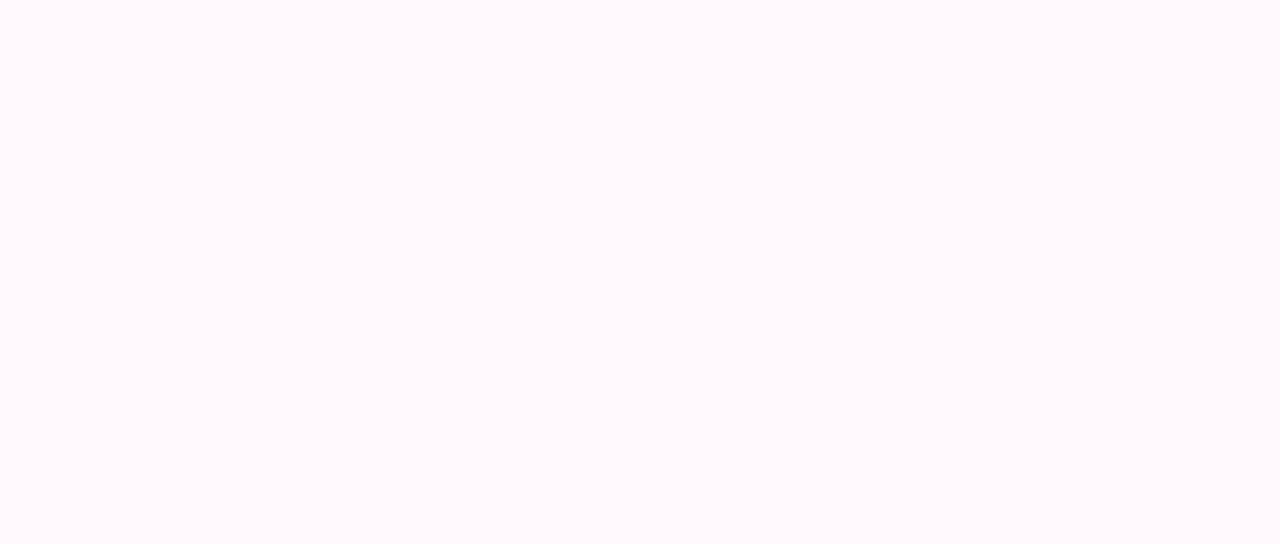
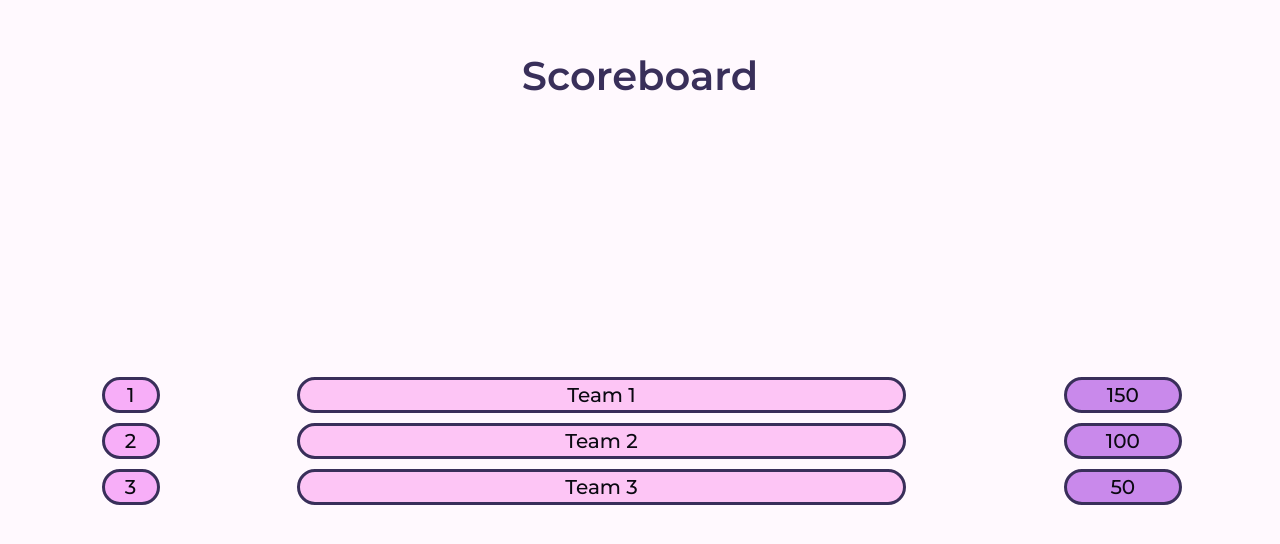
Before and after one commit to hoangm960/trivia_scoring, a React (Create React App) app: page /scoreboard in a window 1280 px wide. Shown: the part 102-646 px from the top of the page. Built offline with nearby package versions, Linux system fonts and the light colour scheme; no server answers; the database is empty; the HTML template or start-up script is replaced by a standard one.

Commit message:
add getScoreboard

```diff
--- a/src/App.js
+++ b/src/App.js
@@ -14,6 +14,7 @@
         <Route exact path="/" component={LoginPage } />
         <Route path="/game_team" component={TeamPage} />
         <Route path="/game_over" component={GameOver} />
+        <Route path="/scoreboard" component={Scoreboard} />
       </Switch>
     </Router>
   );
--- a/src/pages/scoreboard.jsx
+++ b/src/pages/scoreboard.jsx
@@ -1,7 +1,31 @@
-import React from 'react';
+import React, { useEffect } from 'react';
 import './style/scoreboard.css';
+import { onSnapshot, collection, query } from 'firebase/firestore';
+import { db } from '../firebase';
 
 function Scoreboard() {
+
+	const getScoreboard = async () => {
+		const teamRef = query(collection(db, "teams"));
+		onSnapshot(teamRef, (docs) => {
+			const teams = [];
+			docs.forEach((doc) => {
+				teams.push(doc.data());
+			});
+			const sortedTeams = teams.sort((a, b) => {
+				return b.score - a.score;
+			}).map((team) => {
+				return { name: team.name, score: team.score };
+			});
+			console.log(sortedTeams);
+			return sortedTeams;
+		});
+	}
+
+	useEffect(() => {
+		getScoreboard();
+	}, []);
+
 	return (
 		<div className="container">
 			<div className="scoreboard-title">Scoreboard</div>
@@ -26,4 +50,5 @@
 	);
 }
 
+
 export default Scoreboard;
--- a/src/pages/style/scoreboard.css
+++ b/src/pages/style/scoreboard.css
@@ -52,7 +52,7 @@
 }
 
 .team-info-text {
-    color: var(--Black, #0B0912);
+    color: var(--black, #0B0912);
     text-align: center;
     font-family: Montserrat;
     font-size: 1.25rem;
@@ -70,8 +70,8 @@
     align-items: center;
     flex-shrink: 0;
     border-radius: 2.5rem;
-    border: 3px solid var(--Deep-Dark-Purple, #392F5A);
-    background: var(--Dark-Pink, #F7AEF8);
+    border: 3px solid var(--deep-dark-purple);
+    background: var(--dark-pink);
     }
 
 
@@ -86,8 +86,8 @@
     flex: 1 0 0;
 
     border-radius: 1.25rem;
-    border: 3px solid var(--Deep-Dark-Purple, #392F5A);
-    background: var(--Light-Pink, #FDC5F5);
+    border: 3px solid var(--deep-dark-purple);
+    background: var(--light-pink);
 }
 
 .team-score  {
@@ -101,6 +101,6 @@
     flex-shrink: 0;
 
     border-radius: 1.25rem;
-    border: 3px solid var(--Deep-Dark-Purple, #392F5A);
-    background: var(--Purple, #C989EB);
+    border: 3px solid var(--deep-dark-purple);
+    background: var(--purple);
 }
```
Lines whose indentation alone changed are shown as unchanged.
